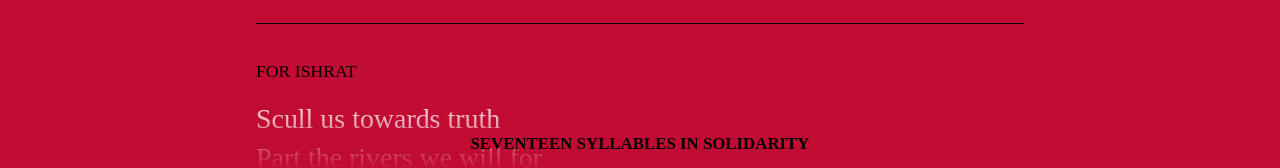
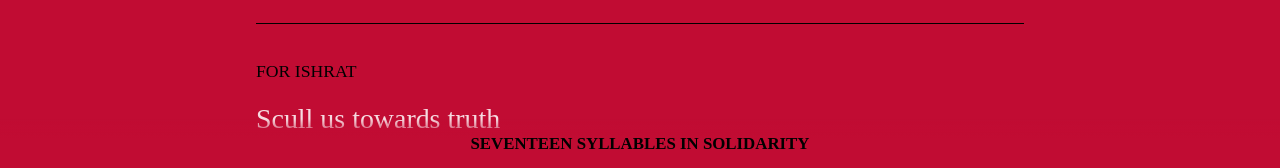
Before and after one commit to qurbat/hxh, a Jekyll site: the page built from assets/README.md, in a window 1280 px wide and 1400 px high, scrolled down 579 px. Shown: the part 1229-1397 px from the top of the window. Built offline with Jekyll 4.4.1, drawn with Linux system fonts in a browser that asks for light colours; some web fonts are replaced; our own code applies the rules of GitHub Pages for plain Markdown files.

Commit message:
Update default.html

```diff
--- a/_layouts/default.html
+++ b/_layouts/default.html
@@ -84,7 +84,7 @@
     left: 0;
     bottom: 0;
     width: 100%;
-    background-image: linear-gradient(rgba(193,0,0,0) 1%, #c10c33 100%);
+    background-image: linear-gradient(rgba(193,0,0,0) 20%, #c10c33 50%);
     color: black;
   }
 
```
